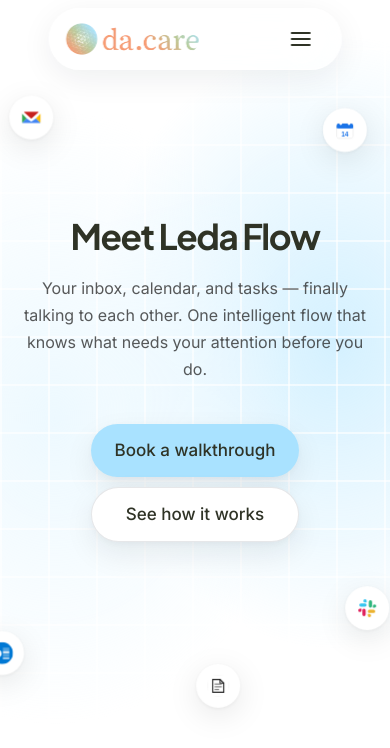
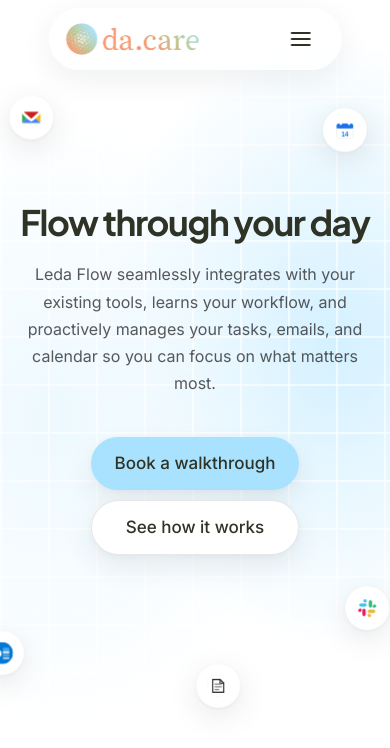
Before and after one commit to ap931/da-care-website, a website: page leda-flow.html in a window 390 px wide. Shown: the top 748 px of the page. Drawn offline with Linux system fonts and the light colour scheme; animation ran at ten frames a second.

Commit message:
refactor: reorder navigation links, update Leda Flow copy, and add dedicated business homepage CSS.

```diff
--- a/css/pages/leda-business-homepage.css
+++ b/css/pages/leda-business-homepage.css
@@ -134,9 +134,9 @@
   .hero h1 {
     font-size: clamp(40px, 6vw, 64px);
     font-weight: 700; line-height: 1.05; letter-spacing: -0.04em;
-    max-width: 600px; margin-bottom: 20px;
+    max-width: 720px; margin-bottom: 20px;
   }
-  .hero-desc { font-size: 16px; color: var(--text-2); line-height: 1.7; max-width: 380px; margin-bottom: 40px; }
+  .hero-desc { font-size: 16px; color: var(--text-2); line-height: 1.7; max-width: 720px; margin-bottom: 40px; }
 
   /* ═══════════ NOISE — scroll-driven sticky ═══════════ */
   .noise-outer {
--- a/leda-flow.html
+++ b/leda-flow.html
@@ -57,8 +57,8 @@
           </button>
           <nav class="navbar__nav">
             <ul class="navbar__menu-list">
+              <li><a href="https://coren.da.care/" class="navbar__menu-link">Coren</a></li>
               <li><a href="/leda" class="navbar__menu-link">Leda</a></li>
-              <li><a href="https://coren.da.care/" class="navbar__menu-link">Coren</a></li>
               <li><a href="/leda-flow" class="navbar__menu-link">Leda Flow</a></li>
               <li><a href="/about" class="navbar__menu-link">About</a></li>
               <li><a href="https://www.notion.so/nrg4u/da-care-Press-Pack-30bfb84ddf77801bac91d85c6356d633?source=copy_link" class="navbar__menu-link" target="_blank" rel="noopener noreferrer">Press</a></li>
@@ -70,8 +70,8 @@
 
     <!-- Mobile Navigation Overlay -->
     <div class="mobile-nav" id="mobile-nav" aria-hidden="true" role="dialog" aria-label="Navigation menu">
+      <a href="https://coren.da.care/" class="mobile-nav-link">Coren</a>
       <a href="/leda" class="mobile-nav-link">Leda</a>
-      <a href="https://coren.da.care/" class="mobile-nav-link">Coren</a>
       <a href="/leda-flow" class="mobile-nav-link">Leda Flow</a>
       <a href="/about" class="mobile-nav-link">About</a>
       <a href="https://www.notion.so/nrg4u/da-care-Press-Pack-30bfb84ddf77801bac91d85c6356d633?source=copy_link" target="_blank" class="mobile-nav-link">Press</a>
@@ -84,10 +84,10 @@
         <div class="hero-shimmer" aria-hidden="true"></div>
 
         <div class="hero-content">
-          <h1 class="rv rv-d1">Meet Leda Flow</h1>
-          <p class="hero-desc rv rv-d2">Your inbox, calendar, and tasks — finally talking to each other. One intelligent flow that knows what needs your attention before you do.</p>
+          <h1 class="rv rv-d1">Flow through your day</h1>
+          <p class="hero-desc rv rv-d2">Leda Flow seamlessly integrates with your existing tools, learns your workflow, and proactively manages your tasks, emails, and calendar so you can focus on what matters most.</p>
           <div class="btn-row rv rv-d2">
-            <a class="btn btn--primary" href="https://tally.so/r/3x5BNr">Book a walkthrough</a>
+            <a class="btn btn--primary" href="https://cal.com/team/dacare/leda-flow-walkthrough">Book a walkthrough</a>
             <a class="btn btn--secondary" href="#noiseHeading">See how it works</a>
           </div>
         </div>
@@ -120,7 +120,7 @@
           <h2 class="noise-heading" id="noiseHeading">
             <span id="noiseText1" class="active">Does this feel familiar?</span>
             <span id="noiseText2" class="hidden">Leda Flow takes the noise</span>
-            <span id="noiseText3" class="hidden">And gives your team clarity</span>
+            <span id="noiseText3" class="hidden">And gives you clarity</span>
           </h2>
 
 <!-- ════════════════════════════════════════
```
Also changed, not shown: about.html (+2 -2 lines), article.html (+2 -2 lines), contact.html (+2 -2 lines), index.html (+2 -2 lines), leda.html (+2 -2 lines).
